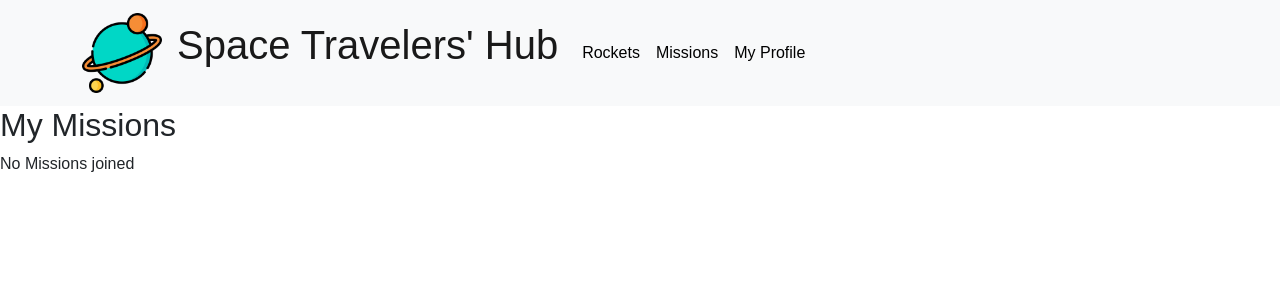
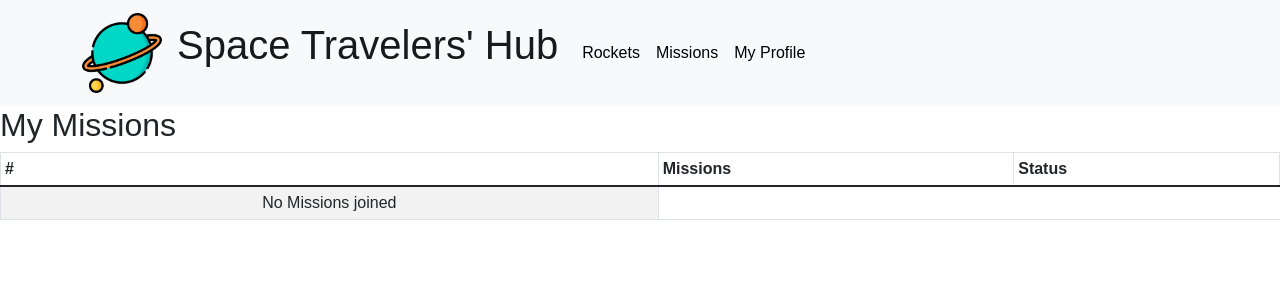
Before and after one commit to uzairali19/space-traveler, a React (Create React App) app: page /profile in a window 1280 px wide. Shown: the top 300 px of the page. Built offline with nearby package versions, Linux system fonts and the light colour scheme.

Commit message:
:white_check_mark: Add minor styles
Add some styling

```diff
--- a/src/components/mission/Missions.js
+++ b/src/components/mission/Missions.js
@@ -63,11 +63,13 @@ const Missions = () => {
               </td>
               <td>{mission.description}</td>
               <td className="m-btn">
-                <p>{mission.isMember ? 'Active member' : 'Not a member'}</p>
+                <p className={mission.isMember ? 'success' : 'danger'}>
+                  {mission.isMember ? 'Active member' : 'Not a member'}
+                </p>
               </td>
               <td className="btn">
                 <Button
-                  variant="success"
+                  variant={mission.isMember ? 'danger' : 'success'}
                   onClick={() => missionHandler(mission)}
                 >
                   {mission.isMember ? 'Leave mission' : 'Join mission'}
--- a/src/components/mission/MissionsProfile.js
+++ b/src/components/mission/MissionsProfile.js
@@ -1,5 +1,6 @@
-import React, { useEffect } from 'react';
+import React from 'react';
 import { useSelector } from 'react-redux';
+import Table from 'react-bootstrap/Table';
 
 const Profile = () => {
   const allMissions = useSelector((state) => state.missionReducer);
@@ -9,15 +10,32 @@ const Profile = () => {
   const noMissions = joinedMissions <= 0;
 
   return (
-    <div className="profile-rocket f-col">
-      <h2 className="rocket-profile-header">My Missions</h2>
-      <section className="profile-rocket-cont">
-        {noMissions && <p>No Missions joined</p>}
-        {joinedMissions.map((missions) => (
-          <p className="rocket-profile-name" key={missions.mission_id}>
-            {missions.mission_name}
-          </p>
-        ))}
+    <div>
+      <h2>My Missions</h2>
+      <section>
+        <Table striped bordered hover size="sm">
+          <thead>
+            <tr>
+              <th>#</th>
+              <th>Missions</th>
+              <th>Status</th>
+            </tr>
+          </thead>
+          <tbody>
+            {noMissions && (
+              <tr>
+                <td className="text-center danger">No Missions joined</td>
+              </tr>
+            )}
+            {joinedMissions.map((missions) => (
+              <tr key={missions.mission_id}>
+                <td>{missions.mission_id}</td>
+                <td>{missions.mission_name}</td>
+                <td className="success">Joined</td>
+              </tr>
+            ))}
+          </tbody>
+        </Table>
       </section>
     </div>
   );
--- a/src/index.css
+++ b/src/index.css
@@ -36,3 +36,11 @@
 .m-btn {
   width: 150px;
 }
+
+.success {
+  color: green;
+}
+
+.danger {
+  color: red;
+}
--- a/src/redux/missions/missions.js
+++ b/src/redux/missions/missions.js
@@ -30,12 +30,7 @@ export const getMissionFromDatabae = () => async (dispatch) => {
 const missionReducer = (state = initialState, action) => {
   switch (action.type) {
     case GET_MISSION:
-      return action.payload.map((missions) => ({
-        isMember: false,
-        mission_id: missions.mission_id,
-        mission_name: missions.mission_name,
-        description: missions.description,
-      }));
+      return action.payload;
     case BE_A_MEMBER:
       return state.map((missions) => {
         if (missions.mission_id === action.payload) {
```
